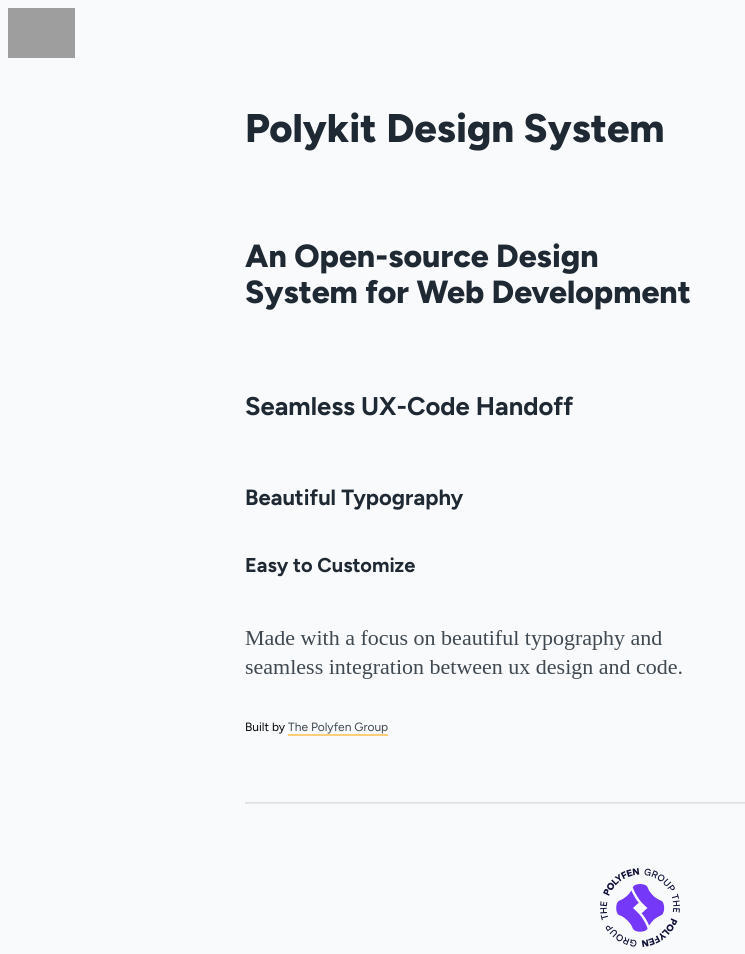
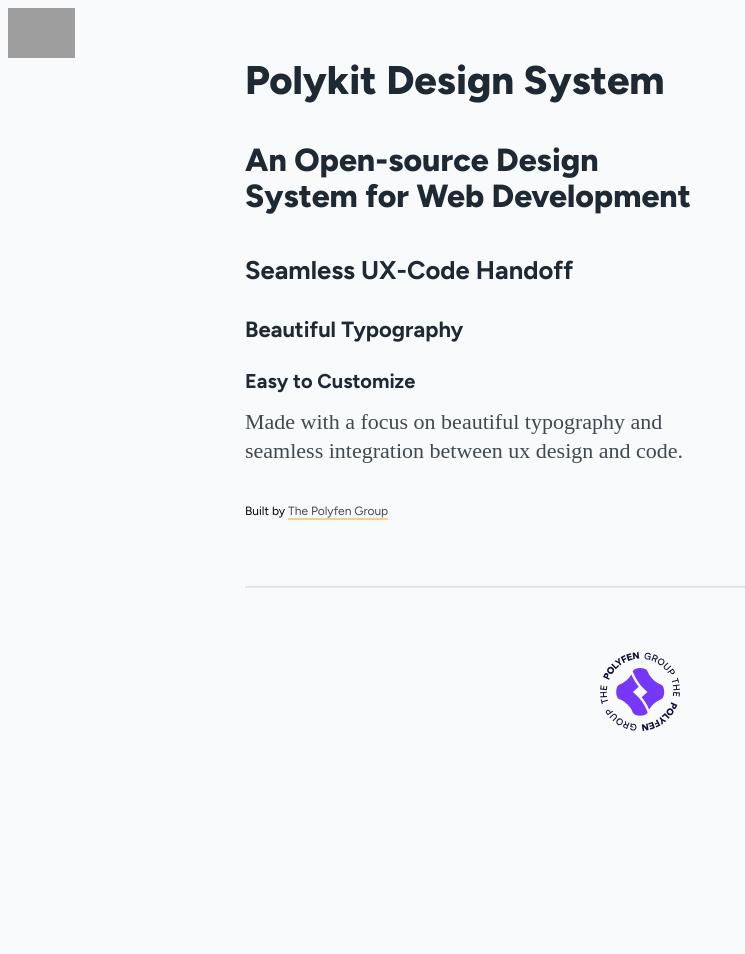
Before and after one commit to polyfen/polykit, a PHP site: page /typography-demo.php in a window 1280 px wide. Shown: the top 954 px of the page, without its empty margins (0-745 px from the left). After the commit the page ends 731 px from the top, so only its background shows below. Run offline with PHP 8.4, Linux system fonts and the light colour scheme; grey boxes are pictures that could not be loaded.

Commit message:
Typography update

```diff
--- a/app/css/polykit-v01.css
+++ b/app/css/polykit-v01.css
@@ -231,7 +231,7 @@
 .title-1, h1.title-1, h2.title-1, h3.title-1, h4.title-1, h5.title-1, h6.title-1 {
   font-size: 2.5rem;
   line-height: 2.75rem;
-  margin-top: 0;
+  margin-top: -3rem;
   margin-bottom: 0;
   padding-top: 3rem;
   padding-bottom: 2.5rem;
@@ -250,7 +250,7 @@
 h1, .heading-1, h1.heading-1, h2.heading-1, h3.heading-1, h4.heading-1, h5.heading-1, h6.heading-1 {
   font-size: 2rem;
   line-height: 2.25rem;
-  margin-top: 0;
+  margin-top: -3rem;
   margin-bottom: 0;
   padding-top: 3rem;
   padding-bottom: 2.5rem;
@@ -260,7 +260,7 @@
 h2, .heading-2, h1.heading-2, h2.heading-2, h3.heading-2, h4.heading-2, h5.heading-2, h6.heading-2 {
   font-size: 1.6rem;
   line-height: 2rem;
-  margin-top: 0;
+  margin-top: -2.5rem;
   margin-bottom: 0;
   padding-top: 2.5rem;
   padding-bottom: 2rem;
@@ -270,7 +270,7 @@
 h3, .heading-3, h1.heading-3, h2.heading-3, h3.heading-3, h4.heading-3, h5.heading-3, h6.heading-3 {
   font-size: 1.375rem;
   line-height: 1.5rem;
-  margin-top: 0;
+  margin-top: -2rem;
   margin-bottom: 0;
   padding-top: 2rem;
   padding-bottom: 1.75rem;
@@ -280,7 +280,7 @@
 h4, .heading-4, h1.heading-4, h2.heading-4, h3.heading-4, h4.heading-4, h5.heading-4, h6.heading-4 {
   font-size: 1.25rem;
   line-height: 1.375rem;
-  margin-top: 0;
+  margin-top: -1rem;
   margin-bottom: 0;
   padding-top: 1rem;
   padding-bottom: 1rem;
@@ -294,7 +294,7 @@
 }
 
 p {
-  margin-top: 0;
+  margin-top: -2rem;
   margin-bottom: 0;
   padding-top: 2rem;
   padding-bottom: 2rem;
--- a/app/scss/base/_typography.scss
+++ b/app/scss/base/_typography.scss
@@ -66,7 +66,7 @@
 .title-1, h1.title-1, h2.title-1, h3.title-1, h4.title-1, h5.title-1, h6.title-1 {
     font-size: 2.5rem;
     line-height: 2.75rem;
-    margin-top: 0;
+    margin-top: -3rem;
     margin-bottom: 0;
     padding-top: 3rem;
     padding-bottom: 2.5rem;
@@ -86,7 +86,7 @@
 h1, .heading-1, h1.heading-1, h2.heading-1, h3.heading-1, h4.heading-1, h5.heading-1, h6.heading-1 {
     font-size: 2rem;
     line-height: 2.25rem;
-    margin-top: 0;
+    margin-top: -3rem;
     margin-bottom: 0;
     padding-top: 3rem;
     padding-bottom: 2.5rem;
@@ -96,7 +96,7 @@
 h2, .heading-2, h1.heading-2, h2.heading-2, h3.heading-2, h4.heading-2, h5.heading-2, h6.heading-2 {
     font-size: 1.6rem;
     line-height: 2rem;
-    margin-top: 0;
+    margin-top: -2.5rem;
     margin-bottom: 0;
     padding-top: 2.5rem;
     padding-bottom: 2rem;
@@ -106,7 +106,7 @@
 h3, .heading-3, h1.heading-3, h2.heading-3, h3.heading-3, h4.heading-3, h5.heading-3, h6.heading-3 {
     font-size: 1.375rem;
     line-height: 1.5rem;
-    margin-top: 0;
+    margin-top: -2rem;
     margin-bottom: 0;
     padding-top: 2rem;
     padding-bottom: 1.75rem;
@@ -117,7 +117,7 @@
 h4, .heading-4, h1.heading-4, h2.heading-4, h3.heading-4, h4.heading-4, h5.heading-4, h6.heading-4 {
     font-size: 1.25rem;
     line-height: 1.375rem;
-    margin-top: 0;
+    margin-top: -1rem;
     margin-bottom: 0;
     padding-top: 1rem;
     padding-bottom: 1rem;
@@ -131,7 +131,7 @@
 }
 
 p {
-    margin-top: 0;
+    margin-top: -2rem;
     margin-bottom: 0;
     padding-top: 2rem;
     padding-bottom: 2rem;
```
